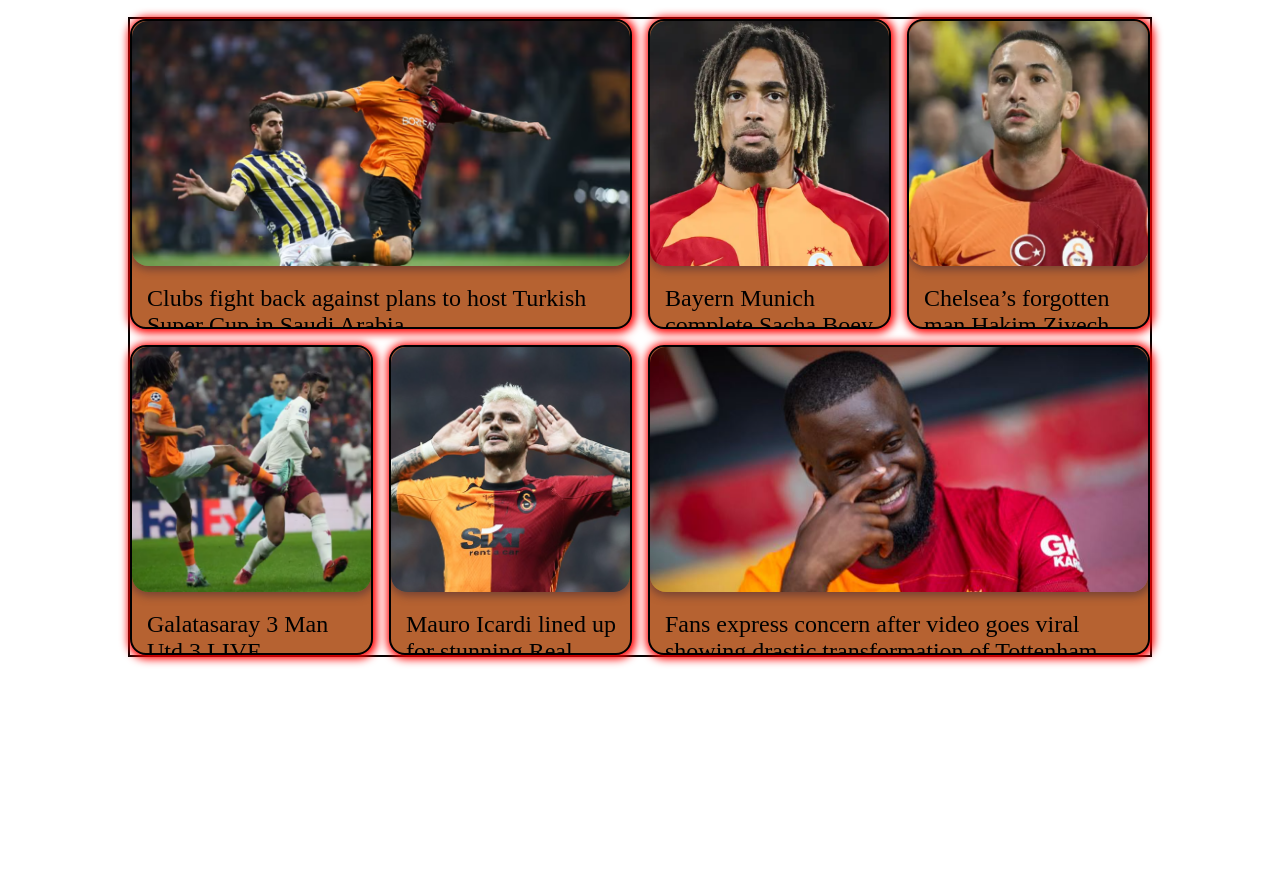
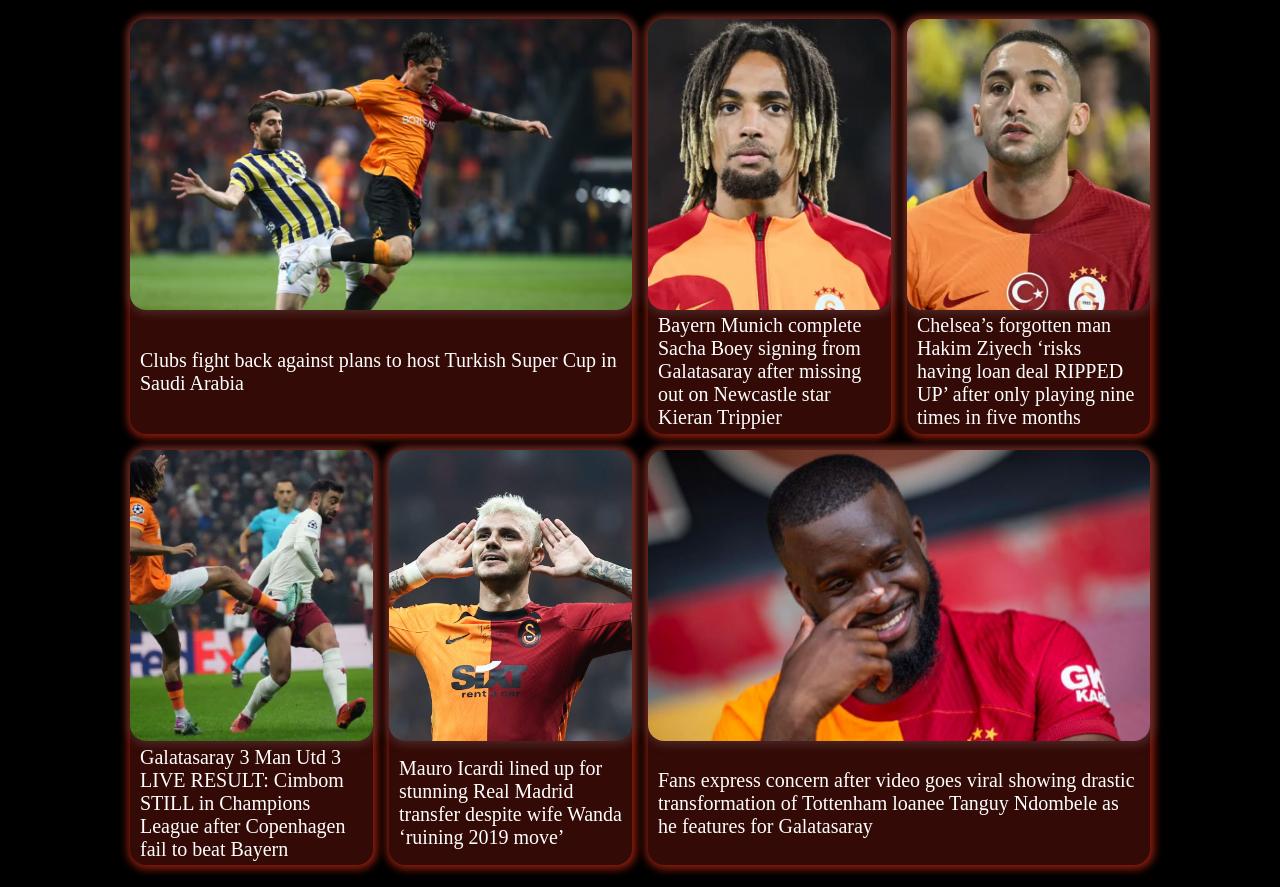
Before and after one commit to fatihsenyigit/sport_news, a plain HTML site: page index.html in a window 1280 px wide. Shown: the part 163-1050 px from the top of the page. Before the commit the page ends 840 px from the top, so only its background shows below. Drawn offline with Linux system fonts and the light colour scheme.

Commit message:
overflows done

```diff
--- a/style.css
+++ b/style.css
@@ -4,16 +4,15 @@
 }
 
 body {
-    /* background-color: black; */
+    background-color: black;
 }
 
 h1 {
     color: orange;
-    border: 2px solid red;
     width: 400px;
     height: 20vh;
     text-align: center;
-    padding: 40px;
+    padding-top: 40px;
     font-size: 48px;
     font-weight: 700;
     margin: auto;
@@ -25,20 +24,125 @@ h1 {
     grid-template-rows: 1fr 1fr ;
     margin: 20px auto;
     width: 80%;
-    height: 80vh;
     grid-gap: 1rem;
     border: 2px solid black;
     justify-content: center;
+
 }
 
 .content{
-    border: 2px solid black;
-    background-color: rgb(182, 98, 49);
+    background-color: rgb(51, 10, 6);
     border-radius: 1rem;
     /* padding: 10px; */
-    box-shadow: 1px 1px 8px 3px red ;
-    overflow: hidden;
+    box-shadow: 1px 1px 8px 3px rgb(147, 31, 13) ;
+    color: white;
+    display: flex;
+    flex-direction: column;
+    align-items: center;
+
 }
+
+.content1{
+    grid-column:1/3 ;
+}
+
+
+.content1 p{
+    font-size: 20px;
+    padding: 10px;
+    height: 30%;
+    display: flex;
+    justify-content: center;
+    align-items: center;
+}
+
+
+.content1 img {
+    border-radius: 1rem;
+    box-shadow: 1px 1px 8px 3px rgba(89, 53, 53, 0.674) ;
+    height: 70%;
+    width: 100%;
+    object-fit: cover;
+    object-position: top;
+}
+
+
+
+.content2 img {
+    border-radius: 1rem;
+    box-shadow: 1px 1px 8px 3px rgba(89, 53, 53, 0.674) ;
+    height: 70%;
+    width: 100%;
+    object-fit: cover;
+    object-position: top;
+}
+
+.content2 p{
+    font-size: 20px;
+    padding: 10px;
+    height: 30%;
+    display: flex;
+    justify-content: center;
+    align-items: center;
+}
+
+
+.content3 img {
+    border-radius: 1rem;
+    box-shadow: 1px 1px 8px 3px rgba(89, 53, 53, 0.674) ;
+    height: 70%;
+    width: 100%;
+    object-fit: cover;
+    object-position: top;
+}
+
+.content3 p{
+    font-size: 20px;
+    padding: 10px;
+    height: 30%;
+    display: flex;
+    justify-content: center;
+    align-items: center;
+}
+
+
+.content4 img {
+    border-radius: 1rem;
+    box-shadow: 1px 1px 8px 3px rgba(89, 53, 53, 0.674) ;
+    height: 70%;
+    width: 100%;
+    object-fit: cover;
+    object-position: top;
+}
+
+.content4 p{
+    font-size: 20px;
+    padding: 10px;
+    height: 30%;
+    display: flex;
+    justify-content: center;
+    align-items: center;
+}
+
+
+.content5 img {
+    border-radius: 1rem;
+    box-shadow: 1px 1px 8px 3px rgba(89, 53, 53, 0.674) ;
+    height: 70%;
+    width: 100%;
+    object-fit: cover;
+    object-position: top;
+}
+
+.content5 p{
+    font-size: 20px;
+    padding: 10px;
+    height: 30%;
+    display: flex;
+    justify-content: center;
+    align-items: center;
+}
+
 
 .content6{
     grid-column:3/5 ;
@@ -46,112 +150,20 @@ h1 {
 }
 
 
-.content1{
-    grid-column:1/3 ;
-    align-items: center;
-
-}
-
-.content1 img {
-    border-radius: 1rem;
-    box-shadow: 1px 1px 8px 3px rgba(89, 53, 53, 0.674) ;
-    height: 80%;
-    width: 100%;
-    object-fit: cover;
-    object-position: top;
-}
-
-.content1 p{
-    font-size: 24px;
-    padding: 15px 10px 10px 15px;
-}
-
-
-.content1 img {
-    border-radius: 1rem;
-    box-shadow: 1px 1px 8px 3px rgba(89, 53, 53, 0.674) ;
-    height: 80%;
-    width: 100%;
-    object-fit: cover;
-    object-position: top;
-}
-
-.content1 p{
-    font-size: 24px;
-    padding: 15px 10px 10px 15px;
-}
-
-
-.content2 img {
-    border-radius: 1rem;
-    box-shadow: 1px 1px 8px 3px rgba(89, 53, 53, 0.674) ;
-    height: 80%;
-    width: 100%;
-    object-fit: cover;
-    object-position: top;
-}
-
-.content2 p{
-    font-size: 24px;
-    padding: 15px 10px 10px 15px;
-}
-
-
-.content3 img {
-    border-radius: 1rem;
-    box-shadow: 1px 1px 8px 3px rgba(89, 53, 53, 0.674) ;
-    height: 80%;
-    width: 100%;
-    object-fit: cover;
-    object-position: top;
-}
-
-.content3 p{
-    font-size: 24px;
-    padding: 15px 10px 10px 15px;
-}
-
-
-.content4 img {
-    border-radius: 1rem;
-    box-shadow: 1px 1px 8px 3px rgba(89, 53, 53, 0.674) ;
-    height: 80%;
-    width: 100%;
-    object-fit: cover;
-    object-position: top;
-}
-
-.content4 p{
-    font-size: 24px;
-    padding: 15px 10px 10px 15px;
-}
-
-
-.content5 img {
-    border-radius: 1rem;
-    box-shadow: 1px 1px 8px 3px rgba(89, 53, 53, 0.674) ;
-    height: 80%;
-    width: 100%;
-    object-fit: cover;
-    object-position: top;
-}
-
-.content5 p{
-    font-size: 24px;
-    padding: 15px 10px 10px 15px;
-}
-
-
 .content6 img {
     border-radius: 1rem;
     box-shadow: 1px 1px 8px 3px rgba(89, 53, 53, 0.674) ;
-    height: 80%;
+    height: 70%;
     width: 100%;
     object-fit: cover;
     object-position: top;
 }
 
 .content6 p{
-    font-size: 24px;
-    padding: 15px 10px 10px 15px;
+    font-size: 20px;
+    padding: 10px;
+    height: 30%;
+    display: flex;
+    justify-content: center;
+    align-items: center;
 }
```
